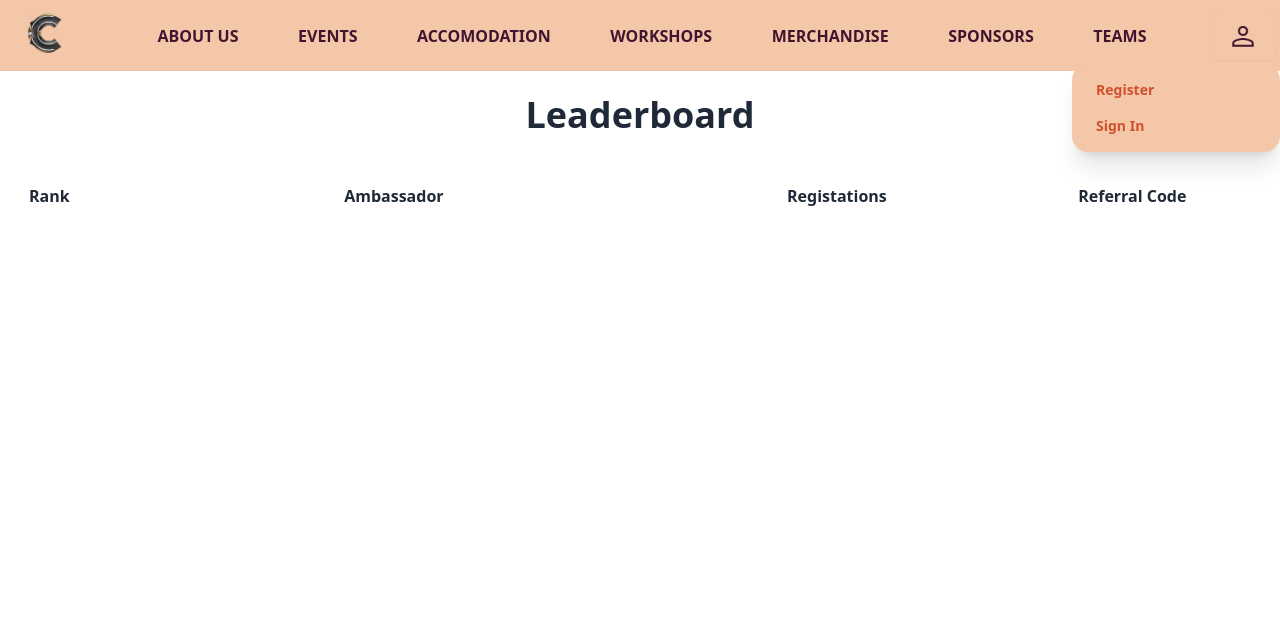
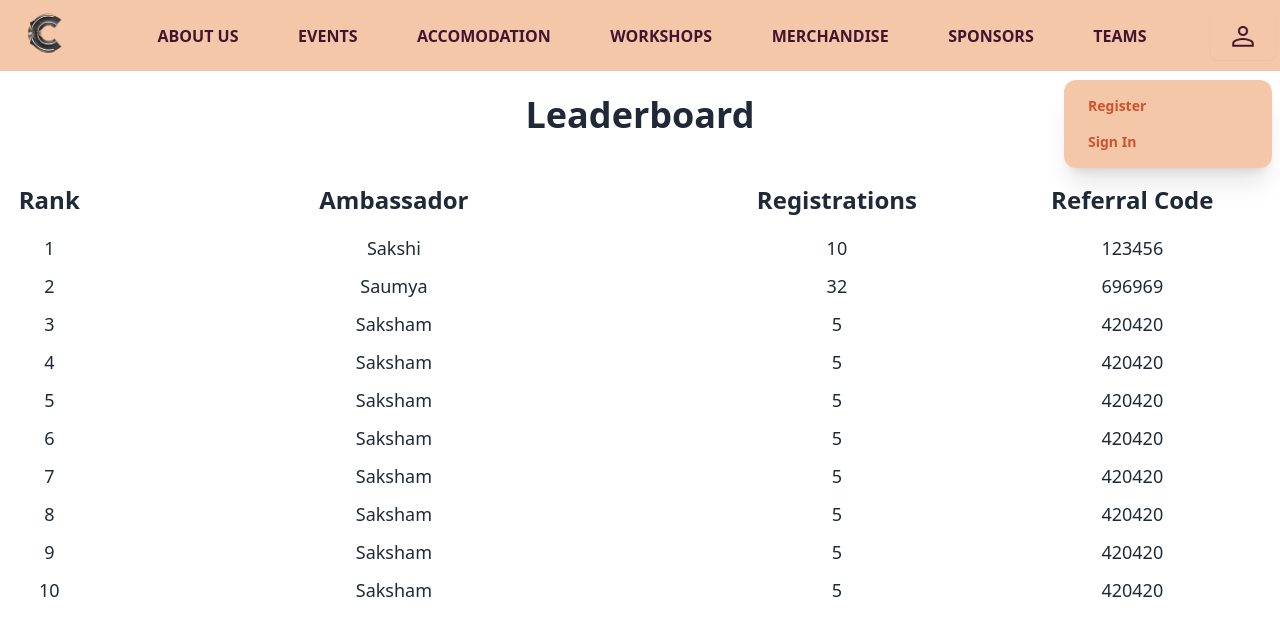
Before and after one commit to ayushgit12/concetto2024, a React (Vite) app in the folder frontend/: page /leaderboard in a window 1280 px wide. Both pictures are taken after a click on the button 1243 px from the left and 35 px from the top of the page. Shown: the top 636 px of the page. Built offline with nearby package versions, Linux system fonts and the light colour scheme.

Commit message:
changes made to dashboard and leaderboard

```diff
--- a/frontend/index.html
+++ b/frontend/index.html
@@ -2,7 +2,7 @@
 <html lang="en">
   <head>
     <meta charset="UTF-8" />
-    <link rel="icon" type="image/svg+xml" href="/vite.svg" />
+    <link rel="icon" type="image/svg+xml" href="./src/assets/finalLogo.png" />
     <meta name="viewport" content="width=device-width, initial-scale=1.0" />
     <title>Concetto 24 - IIT ISM</title>
   </head>
--- a/frontend/package.json
+++ b/frontend/package.json
@@ -16,6 +16,7 @@
     "@mui/material": "^5.16.7",
     "react": "^18.3.1",
     "react-dom": "^18.3.1",
+    "react-icons": "^5.3.0",
     "react-router-dom": "^6.26.0"
   },
   "devDependencies": {
--- a/frontend/src/components/Navbar.jsx
+++ b/frontend/src/components/Navbar.jsx
@@ -47,7 +47,7 @@ export default function Navbar(){
   {/* <PersonOutlineIcon color='#411530'/> */}
 
   </div>
-  <ul tabIndex={0} className="dropdown-content menu rounded-box z-[1] w-52 p-2 shadow-xl text-orangee bg-peach">
+  <ul tabIndex={0} className="dropdown-content menu rounded-xl w-52 p-2 mt-4 mr-2 shadow-xl text-orangee bg-peach">
     <li><Link to='/register'>Register</Link></li>
     <li><Link to='/login'>Sign In</Link></li>
   </ul>
--- a/frontend/src/managers/Dashboard.jsx
+++ b/frontend/src/managers/Dashboard.jsx
@@ -1,5 +1,7 @@
 import React from "react";
 import profile from "../assets/profile.png";
+import { MdCopyAll } from "react-icons/md";
+import { useNavigate } from "react-router-dom";
 
 const Dashboard = () => {
   //       username : {
@@ -31,6 +33,8 @@ const Dashboard = () => {
   //       default: false
   //     }
 
+  const navigate = useNavigate();
+
   const user = {
     username: "Saksh123",
     fullName: "Sakshi Gupta",
@@ -40,7 +44,7 @@ const Dashboard = () => {
     isISM: true,
     isAmbassador: false,
     college: "IIT DHANBAD",
-    code:72487198319849,
+    code: 72487198319849,
   };
 
   const [ambassador, setAmbassador] = React.useState(user.isAmbassador);
@@ -50,19 +54,26 @@ const Dashboard = () => {
       {/* navbar */}
 
       <div className="min-h-screen bg-[#F5E8E4] ">
-        <h1 className="text-6xl text-right p-8 px-32 font-bold text-[#DAA520]">
+        <h1
+          onClick={() => navigate("/dashboard")}
+          className="cursor-pointer w-fit select-none text-5xl md:text-6xl text-center md:text-right p-8 md:px-32 font-bold text-[#DAA520]"
+        >
           Dashboard
         </h1>
-        <div className="flex items-center md:mx-64 py-3 bg-[#F5E8E4]">
-          <div className="flex gap-32 border border-[#D1512D] w-screen p-10 rounded-2xl">
+        <div className="flex flex-wrap items-center md:mx-64 py-3 bg-[#F5E8E4]">
+          <div className="flex flex-wrap justify-center gap-32 border lg:border-[#D1512D] w-screen p-10 rounded-2xl">
             <div>
-              <img src={profile} alt="img" className="w-60 rounded-full" />
+              <img
+                src={profile}
+                alt="img"
+                className="md:w-60 w-48 rounded-full"
+              />
               <p className="text-2xl text-center text-[#DAA520] font-bold">
                 @{user.username}
               </p>
             </div>
-            <div className="mt-12">
-              <div className="grid gap-x-56 gap-y-9 grid-cols-2">
+            <div className="md:mt-12 mt-0">
+              <div className="flex gap-4 flex-col md:grid text-black lg:gap-x-56 lg:gap-y-9 lg:grid-cols-2">
                 <div>
                   <h1 className="font-light">Full Name:</h1>
                   <p
@@ -74,14 +85,13 @@ const Dashboard = () => {
                 </div>
                 <div>
                   <h1 className="font-light">Phone Number:</h1>
-                  <p className="text-xl" style={{ fontWeight: "430" }}>
+                  <p className="text-xl mb-4" style={{ fontWeight: "430" }}>
                     +91 {user.contact}
                   </p>
                 </div>
               </div>
 
-
-              <div className="grid gap-x-56 mt-8 gap-y-9 grid-cols-2">
+              <div className="flex gap-4 flex-col md:grid text-black lg:gap-x-56 lg:gap-y-9 lg:grid-cols-2">
                 <div>
                   <h1 className="font-light">Email ID:</h1>
                   <p
@@ -99,25 +109,40 @@ const Dashboard = () => {
                 </div>
               </div>
 
-              {!ambassador?
-              <div className="mt-16 p-4 rounded-xl text-white text-lg bg-[#dd6341]">
-
-               <p >Click below to become an Ambassador</p>
-               <button onClick={()=>{
-                     setAmbassador(true);
-               }} className="text-sm bg-yellow-500 p-1 rounded-lg mt-4">Become an Ambassador</button>
-
-              </div>
-               :
-               <div className="mt-16 p-4 rounded-xl text-white text-lg bg-[#dd6341]">
-                <p>Ambassador Referral Code:{user.code}</p>
-                <p>No of Registrations through your code</p>
-                <p>No of Payments complete</p>
+              {!ambassador ? (
+                <div className="md:mt-16 mt-4 p-4 rounded-xl text-white text-lg  bg-[#dd6341]">
+                  <p>Click below to become an Ambassador</p>
+                  <button
+                    onClick={() => {
+                      setAmbassador(true);
+                    }}
+                    className="text-sm bg-[#F5E8E4] text-black p-1 rounded-lg mt-4"
+                  >
+                    Become an Ambassador
+                  </button>
                 </div>
-               }
-
-
-
+              ) : (
+                <div className="flex flex-col gap-1 md:mt-16 mt-4 p-4 rounded-xl text-white text-sm bg-[#dd6341]">
+                  <p className="flex flex-col">
+                    Ambassador Referral Code:{" "}
+                    <span className="flex">
+                      <span className="bg-gray-200 text-black px-1 mx-1 w-fit">
+                        {user.code}
+                      </span>
+                      <MdCopyAll
+                        className="cursor-pointer"
+                        onClick={() => {
+                          navigator.clipboard.writeText(user.code);
+                        }}
+                        fontWeight={50}
+                        size={22}
+                      />
+                    </span>
+                  </p>
+                  <p>No of Registrations through your code</p>
+                  <p>No of Payments complete</p>
+                </div>
+              )}
             </div>
           </div>
         </div>
--- a/frontend/src/managers/Leaderboard.jsx
+++ b/frontend/src/managers/Leaderboard.jsx
@@ -2,6 +2,72 @@ import React from 'react'
 import {Link, NavLink} from 'react-router-dom'
 
 export default function Leaderboard(){
+
+
+    const Leaderboard_data = [
+        {
+            rank: 1,
+            ambassador: 'Sakshi',
+            registrations: 10,
+            referral_code: 123456
+        },
+        {
+            rank: 2,
+            ambassador: 'Saumya',
+            registrations: 32,
+            referral_code: 696969
+
+        },
+        {
+            rank: 3,
+            ambassador: 'Saksham',
+            registrations: 5,
+            referral_code: 420420
+        },
+        {
+            rank: 4,
+            ambassador: 'Saksham',
+            registrations: 5,
+            referral_code: 420420
+        },
+        {
+            rank: 5,
+            ambassador: 'Saksham',
+            registrations: 5,
+            referral_code: 420420
+        },
+        {
+            rank: 6,
+            ambassador: 'Saksham',
+            registrations: 5,
+            referral_code: 420420
+        },
+        {
+            rank: 7,
+            ambassador: 'Saksham',
+            registrations: 5,
+            referral_code: 420420
+        },
+        {
+            rank: 8,
+            ambassador: 'Saksham',
+            registrations: 5,
+            referral_code: 420420
+        },
+        {
+            rank: 9,
+            ambassador: 'Saksham',
+            registrations: 5,
+            referral_code: 420420
+        },
+        {
+            rank: 10,
+            ambassador: 'Saksham',
+            registrations: 5,
+            referral_code: 420420
+        },
+    ]
+
 
 
     return (
@@ -11,13 +77,22 @@ export default function Leaderboard(){
         <br />
         <h1 className='text-center text-4xl font-bold'>Leaderboard</h1>
         <br /><br />
-            <table className='border-collapse w-screen'>
-                <tr className='border-bottom flex'>
+            <table className='border-collapse w-screen flex flex-col gap-2'>
+                <tr className='border-bottom flex text-2xl mb-2'>
                     <th className='basis-1/12'>Rank</th>
                     <th className='basis-1/2'>Ambassador</th>
-                    <th className='basis-1/4'>Registations</th>
+                    <th className='basis-1/4'>Registrations</th>
                     <th className='basis-1/4'>Referral Code</th>
                 </tr>
+
+                {Leaderboard_data.map((data) => (
+                    <tr className='border-bottom flex text-center text-lg'>
+                        <td className='basis-1/12'>{data.rank}</td>
+                        <td className='basis-1/2'>{data.ambassador}</td>
+                        <td className='basis-1/4'>{data.registrations}</td>
+                        <td className='basis-1/4'>{data.referral_code}</td>
+                    </tr>
+                ))}
 
             </table>
         </div>
```
Also changed, not shown: 1 other file (tests, documents, lock files or other folders).
